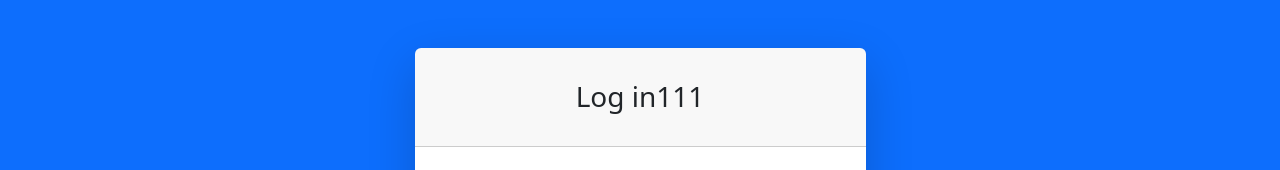
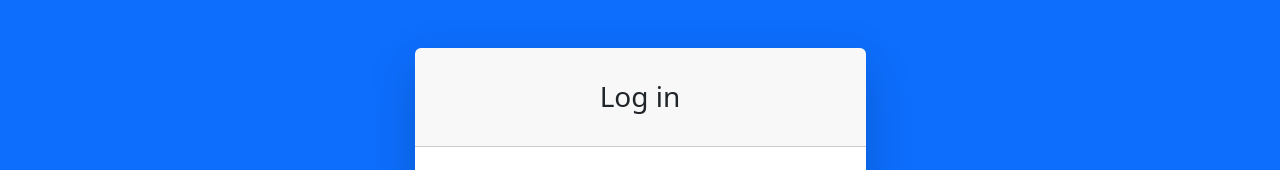
Before and after one commit to inBrackets/MySqlTutorialOrgSpringApp, an Angular app in the folder src/main/angular/: page /login in a window 1280 px wide. Shown: the top 170 px of the page. Built offline with nearby package versions, Linux system fonts and the light colour scheme.

Commit message:
temp change revert

```diff
--- a/src/main/angular/src/components/auth/login/login.component.html
+++ b/src/main/angular/src/components/auth/login/login.component.html
@@ -3,7 +3,7 @@
     <div class="col-lg-5">
       <div class="card shadow-lg border-0 rounded-lg mt-5">
         <div class="card-header">
-          <h3 class="text-center font-weight-light my-4" id="ModalHeader">{{ !isLoginFormDisplayed ? 'Sign up' : 'Log in111' }}</h3></div>
+          <h3 class="text-center font-weight-light my-4" id="ModalHeader">{{ !isLoginFormDisplayed ? 'Sign up' : 'Log in' }}</h3></div>
         <div class="card-body">
           <form id="LoginForm" #loginForm="ngForm" (ngSubmit)="onLogin(loginForm.value)" [class.hidden]="!isLoginFormDisplayed">
             <div class="form-group">
```
